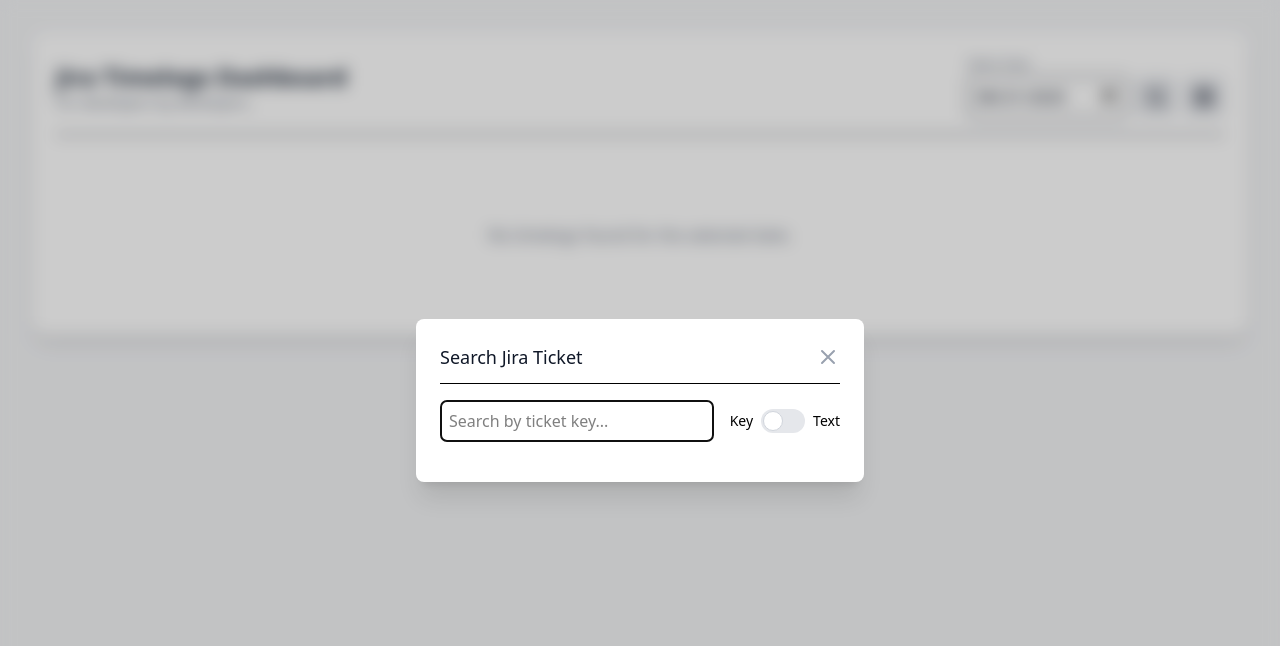
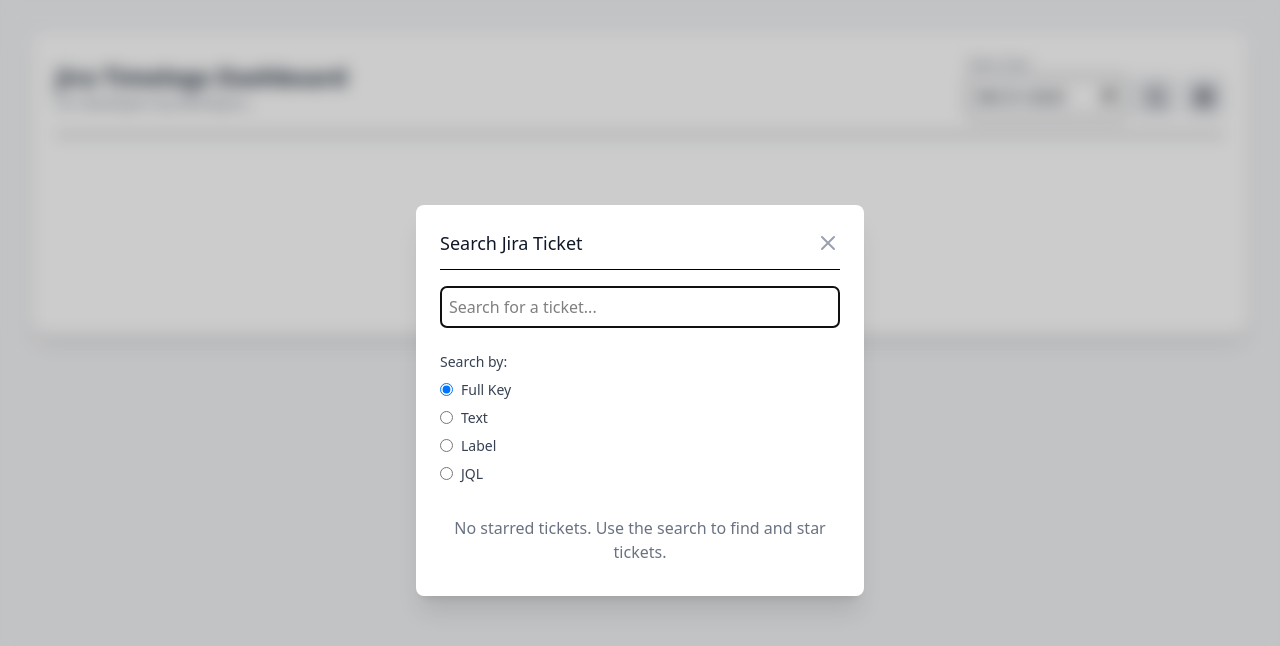
Before and after one commit to yrambler2001/jira-time-tracker, a React (Vite) app: page / in a window 1280 px wide. Both pictures are taken after a click on the button 1156 px from the left and 97 px from the top of the page. Shown: the top 646 px of the page. Built offline with nearby package versions, Linux system fonts and the light colour scheme.

Commit message:
display starred tickets, allow to select different search queries, display link to the ticket

```diff
--- a/src/App.tsx
+++ b/src/App.tsx
@@ -49,6 +49,7 @@
     fields: {
       summary: string;
     };
+    self?: string; // Optional self link for consistency
   };
   startDate: Date;
   startDateMoment: moment.Moment;
@@ -65,11 +66,11 @@
   const minutes = duration.minutes();
   const seconds = duration.seconds();
   const parts = [];
-  if (hours > 0) parts.push(`${hours}h`);
-  if (minutes > 0) parts.push(`${minutes}m`);
-  if (seconds > 0) parts.push(`${seconds}s`);
-  if (parts.length === 0) return '0s';
-  return parts.join(' ');
+  if (hours > 0) parts.push(`${`${hours}`.padStart(2, '0')}:`);
+  /* if (minutes > 0) */ parts.push(`${`${minutes}`.padStart(2, '0')}:`);
+  /* if (seconds > 0) */ parts.push(`${`${seconds}`.padStart(2, '0')}`);
+  if (parts.length === 0) return '00:00';
+  return parts.join('');
 }
 
 function parseDurationToSeconds(durationStr: string): number {
@@ -636,8 +637,27 @@
 const SearchModal: React.FC<SearchModalProps> = ({ isOpen, onClose, onAddLog, onStartTracking, client, starredTickets, toggleStar }) => {
   const [searchTerm, setSearchTerm] = useState('');
   const [searchResults, setSearchResults] = useState<JiraTicket[]>([]);
+  const [starredIssues, setStarredIssues] = useState<JiraTicket[]>([]);
   const [isLoading, setIsLoading] = useState(false);
-  const [searchByKey, setSearchByKey] = useState(true);
+  const [isLoadingStarred, setIsLoadingStarred] = useState(false);
+  const [searchType, setSearchType] = useState<'key' | 'text' | 'label' | 'jql'>('key');
+
+  useEffect(() => {
+    if (isOpen && client && starredTickets.length > 0) {
+      setIsLoadingStarred(true);
+      const jql = `key in (${starredTickets.map((k) => `"${k}"`).join(',')})`;
+      client
+        .searchIssuesByJql(jql)
+        .then((response) => {
+          const tickets = response.issues.map((issue) => ({ key: issue.key, summary: issue.fields.summary }));
+          setStarredIssues(tickets);
+        })
+        .catch((err) => console.error('Failed to fetch starred tickets', err))
+        .finally(() => setIsLoadingStarred(false));
+    } else if (isOpen) {
+      setStarredIssues([]);
+    }
+  }, [isOpen, client, starredTickets]);
 
   useEffect(() => {
     if (!isOpen) {
@@ -649,7 +669,21 @@
     const handler = setTimeout(() => {
       if (searchTerm.length > 2 && client) {
         setIsLoading(true);
-        const jql = searchByKey ? `key = "${searchTerm.toUpperCase()}"` : `text ~ "${searchTerm}" order by project asc, key desc`;
+        let jql = '';
+        switch (searchType) {
+          case 'key':
+            jql = `key = "${searchTerm.toUpperCase()}"`;
+            break;
+          case 'text':
+            jql = `text ~ "${searchTerm}" order by project asc, key desc`;
+            break;
+          case 'label':
+            jql = `summary ~ "${searchTerm}" order by project asc, key desc`;
+            break;
+          case 'jql':
+            jql = `${searchTerm}${searchTerm.includes('order by') ? '' : ' order by project asc, key desc'}`;
+            break;
+        }
 
         client
           .searchIssuesByJql(jql)
@@ -667,12 +701,37 @@
     return () => {
       clearTimeout(handler);
     };
-  }, [searchTerm, client, isOpen, searchByKey]);
+  }, [searchTerm, client, isOpen, searchType]);
 
   const handleStartTracking = (ticket: JiraTicket) => {
     onStartTracking(ticket);
     onClose();
   };
+
+  const renderTicketRow = (ticket: JiraTicket) => (
+    <div key={ticket.key} className="p-2 border-b dark:border-gray-700 flex justify-between items-center">
+      <div>
+        <div className="font-semibold text-blue-600 dark:text-blue-400">{ticket.key}</div>
+        <div className="text-sm text-gray-500 dark:text-gray-400">{ticket.summary}</div>
+      </div>
+      <div className="flex gap-2 items-center">
+        <button
+          onClick={() => toggleStar(ticket.key)}
+          className={`p-1 rounded-full transition-colors ${
+            starredTickets.includes(ticket.key) ? 'text-yellow-400 hover:text-yellow-500' : 'text-gray-400 hover:text-yellow-400'
+          }`}
+        >
+          <StarIcon filled={starredTickets.includes(ticket.key)} />
+        </button>
+        <button onClick={() => handleStartTracking(ticket)} className="bg-green-500 hover:bg-green-600 text-white text-xs py-1 px-2 rounded">
+          Start Tracking
+        </button>
+        <button onClick={() => onAddLog(ticket)} className="bg-blue-500 hover:bg-blue-600 text-white text-xs py-1 px-2 rounded">
+          Add Log
+        </button>
+      </div>
+    </div>
+  );
 
   return (
     <Modal isOpen={isOpen} onClose={onClose} title="Search Jira Ticket">
@@ -680,44 +739,81 @@
         <div className="flex items-center gap-4">
           <input
             type="text"
-            placeholder={searchByKey ? 'Search by ticket key...' : 'Search by text...'}
+            placeholder="Search for a ticket..."
             value={searchTerm}
             onChange={(e) => setSearchTerm(e.target.value)}
             className="w-full p-2 border rounded-md bg-transparent dark:bg-gray-700 dark:border-gray-600 dark:text-gray-300"
             autoFocus
           />
-          <div className="flex items-center">
-            <span className="text-sm mr-2">Key</span>
-            <label className="relative inline-flex items-center cursor-pointer">
-              <input type="checkbox" checked={!searchByKey} onChange={() => setSearchByKey(!searchByKey)} className="sr-only peer" />
-              <div className="w-11 h-6 bg-gray-200 rounded-full peer dark:bg-gray-700 peer-checked:after:translate-x-full peer-checked:after:border-white after:content-[''] after:absolute after:top-[2px] after:left-[2px] after:bg-white after:border-gray-300 after:border after:rounded-full after:h-5 after:w-5 after:transition-all dark:border-gray-600 peer-checked:bg-blue-600" />
-            </label>
-            <span className="text-sm ml-2">Text</span>
-          </div>
         </div>
+        <div className="flex flex-col items-start gap-2 py-2 text-sm text-gray-700 dark:text-gray-300">
+          <span className="font-medium">Search by:</span>
+          <label className="flex items-center gap-2 cursor-pointer">
+            <input
+              type="radio"
+              name="searchTypeVertical"
+              value="key"
+              checked={searchType === 'key'}
+              onChange={() => setSearchType('key')}
+              className="dark:accent-blue-500"
+            />
+            Full Key
+          </label>
+          <label className="flex items-center gap-2 cursor-pointer">
+            <input
+              type="radio"
+              name="searchTypeVertical"
+              value="text"
+              checked={searchType === 'text'}
+              onChange={() => setSearchType('text')}
+              className="dark:accent-blue-500"
+            />
+            Text
+          </label>
+          <label className="flex items-center gap-2 cursor-pointer">
+            <input
+              type="radio"
+              name="searchTypeVertical"
+              value="label"
+              checked={searchType === 'label'}
+              onChange={() => setSearchType('label')}
+              className="dark:accent-blue-500"
+            />
+            Label
+          </label>
+          <label className="flex items-center gap-2 cursor-pointer">
+            <input
+              type="radio"
+              name="searchTypeVertical"
+              value="jql"
+              checked={searchType === 'jql'}
+              onChange={() => setSearchType('jql')}
+              className="dark:accent-blue-500"
+            />
+            JQL
+          </label>
+        </div>
+
         <div className="max-h-60 overflow-y-auto">
           {isLoading && <div className="p-2 text-center text-gray-500">Searching...</div>}
-          {!isLoading &&
-            searchResults.map((ticket) => (
-              <div key={ticket.key} className="p-2 border-b dark:border-gray-700 flex justify-between items-center">
-                <div>
-                  <div className="font-semibold text-blue-600 dark:text-blue-400">{ticket.key}</div>
-                  <div className="text-sm text-gray-500 dark:text-gray-400">{ticket.summary}</div>
-                </div>
-                <div className="flex gap-2 items-center">
-                  <button onClick={() => toggleStar(ticket.key)}>
-                    <StarIcon filled={starredTickets.includes(ticket.key)} />
-                  </button>
-                  <button onClick={() => handleStartTracking(ticket)} className="bg-green-500 hover:bg-green-600 text-white text-xs py-1 px-2 rounded">
-                    Start Tracking
-                  </button>
-                  <button onClick={() => onAddLog(ticket)} className="bg-blue-500 hover:bg-blue-600 text-white text-xs py-1 px-2 rounded">
-                    Add Log
-                  </button>
-                </div>
-              </div>
-            ))}
+          {isLoadingStarred && searchTerm.length === 0 && <div className="p-2 text-center text-gray-500">Loading starred tickets...</div>}
+
+          {/* Show starred tickets if no search term */}
+          {!isLoadingStarred && searchTerm.length === 0 && starredIssues.length > 0 && (
+            <>
+              <div className="p-2 text-xs font-semibold text-gray-500 uppercase">Starred Tickets</div>
+              {starredIssues.map(renderTicketRow)}
+            </>
+          )}
+
+          {/* Show search results */}
+          {!isLoading && searchTerm.length > 2 && searchResults.map(renderTicketRow)}
+
+          {/* Show messages */}
           {!isLoading && searchTerm.length > 2 && searchResults.length === 0 && <div className="p-2 text-center text-gray-500">No results found.</div>}
+          {!isLoadingStarred && searchTerm.length === 0 && starredTickets.length === 0 && (
+            <div className="p-2 text-center text-gray-500">No starred tickets. Use the search to find and star tickets.</div>
+          )}
         </div>
       </div>
     </Modal>
@@ -835,7 +931,7 @@
             </th>
           </tr>
         </thead>
-        <tbody className="bg-white dark:bg-gray-800 divide-y divide-gray-200 dark:divide-gray-700 break-all">
+        <tbody className="bg-white dark:bg-gray-800 divide-y divide-gray-200 dark:divide-gray-700 break-words">
           {logs.map((log) => (
             <tr
               key={log.id}
@@ -860,7 +956,21 @@
                   <StarIcon filled={starredTickets.includes(log.issue.key)} />
                 </button>
               </td>
-              <td className="px-6 py-4 text-sm font-medium text-gray-900 dark:text-white break-words">{log.issue.key}</td>
+              <td className="px-6 py-4 text-sm font-medium text-gray-900 dark:text-white break-words">
+                {log.issue.self ? (
+                  <a
+                    href={`${new URL(log.issue.self).origin}/browse/${log.issue.key}`}
+                    target="_blank"
+                    rel="noopener noreferrer"
+                    onClick={(e) => e.stopPropagation()}
+                    className="text-blue-600 dark:text-blue-400 hover:underline"
+                  >
+                    {log.issue.key}
+                  </a>
+                ) : (
+                  log.issue.key
+                )}
+              </td>
               <td className="px-6 py-4 text-sm text-gray-500 dark:text-gray-300 break-words">{log.issue.fields.summary}</td>
               <td className="px-6 py-4 text-sm text-gray-500 dark:text-gray-300 break-words">
                 {log.isTracking ? log.workDescription || <i className="text-gray-400">In progress...</i> : (log as ProcessedTimelog).workDescription}
@@ -1118,12 +1228,14 @@
         endDateString: `${end.format('YYYY-MM-DD HH:mm:ss')} (${formatDuration(end, currentTime)} ago)`,
         startDateDisplay: (
           <>
-            {start.format('YYYY-MM-DD HH:mm:ss')} <br /> <span className="text-xs text-gray-400">({formatDuration(start, currentTime)} ago)</span>
+            {start.format('YYYY-MM-DD HH:mm:ss')} <br />{' '}
+            <span className="text-xs text-gray-400 font-mono whitespace-pre">({formatDuration(start, currentTime)} ago)</span>
           </>
         ),
         endDateDisplay: (
           <>
-            {end.format('YYYY-MM-DD HH:mm:ss')} <br /> <span className="text-xs text-gray-400">({formatDuration(end, currentTime)} ago)</span>
+            {end.format('YYYY-MM-DD HH:mm:ss')} <br />{' '}
+            <span className="text-xs text-gray-400 font-mono whitespace-pre">({formatDuration(end, currentTime)} ago)</span>
           </>
         ),
         durationString: formatDuration(start, end),
@@ -1146,7 +1258,8 @@
         startDateMoment: start,
         startDateDisplay: (
           <>
-            {start.format('HH:mm:ss')} <br /> <span className="text-xs text-gray-400">({start.from(currentTime)})</span>
+            {start.format('YYYY-MM-DD HH:mm:ss')} <br />{' '}
+            <span className="text-xs text-gray-400 font-mono whitespace-pre">({formatDuration(start, currentTime)} ago)</span>
           </>
         ),
         durationString: formatDuration(start, currentTime),
```
